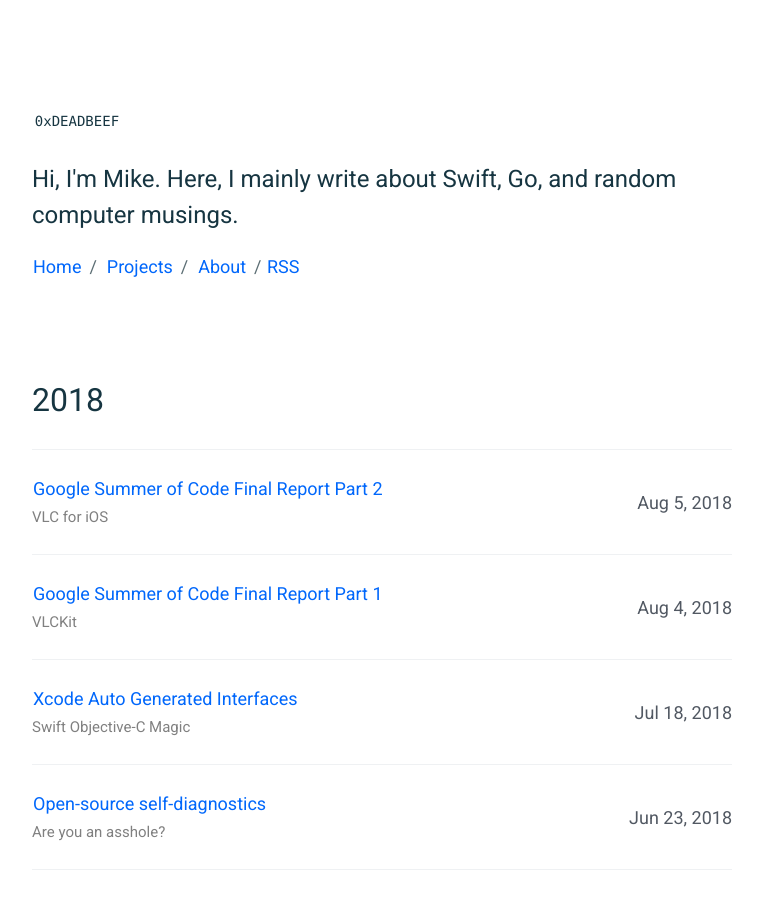
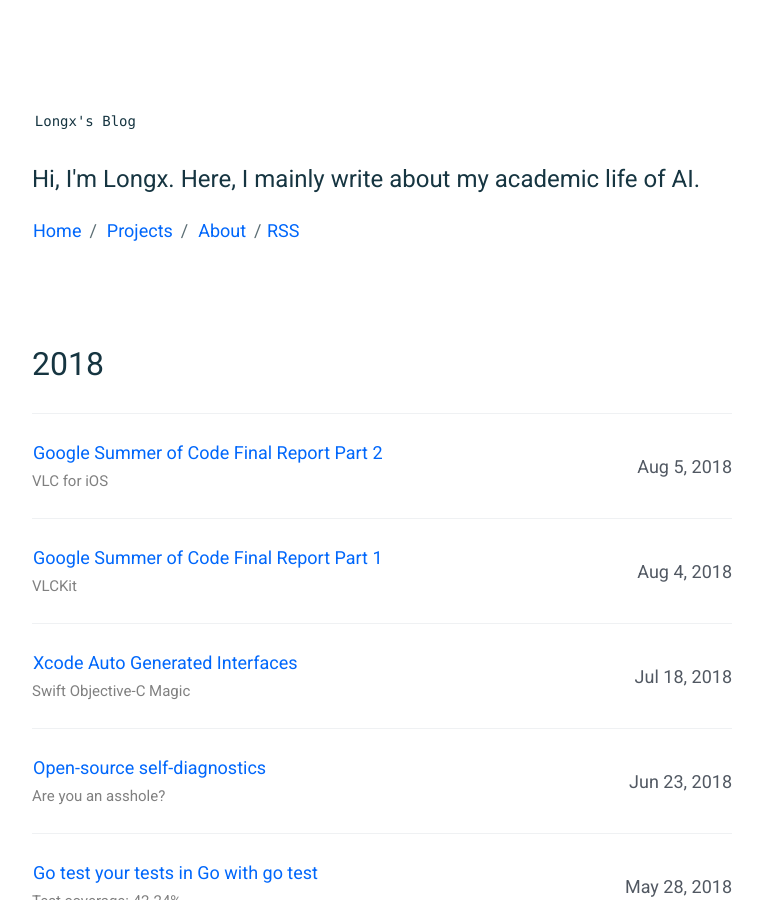
Before and after one commit to Say-Hello2y/Say-Hello2y.github.io, a Jekyll site: the page built from index.html, in a window 1280 px wide and 900 px high. Shown: the whole window, without its empty margins (258-1020 px from the left). Built offline with Jekyll 4.4.1, drawn with Linux system fonts in a browser that asks for light colours; a script that is not in the unit is left out; some of the changed text lies outside the part shown.

Commit message:
first commit

```diff
--- a/_config.yml
+++ b/_config.yml
@@ -1,16 +1,16 @@
 # Site settings
-title: "0xDEADBEEF"
+title: "Longx's Blog"
 description: >
-    Hi, I'm Mike. Here, I mainly write about Swift, Go, and random computer musings.
+    Hi, I'm Longx. Here, I mainly write about my academic life of AI.
 
-author: Mike JS. Choi
-email: mkchoi212@icloud.com
+author: Longx
+email: longxhe@gmail.com
 baseurl: ""
-url: "https://www.deadbeef.me"
-twitter_username: bananamlkshake2
-github_username:  mkchoi212
-disqus_id: deadbeef-me
-google_analytics_id: UA-101802837-1
+url: "https://say-hello2y.github.io/"
+twitter_username: longx
+github_username:  Say-Hello2y
+disqus_id: None
+google_analytics_id: None
 
 # SEO
 gem:
@@ -19,9 +19,9 @@ gem:
 social:
   name: Mike JS. Choi
   links:
-    - https://github.com/mkchoi212
-    - https://twitter.com/bananamlkshake2
-    - https://www.linkedin.com/in/mikejschoi/
+    - https://github.com/Say-Hello2y
+    - https://twitter.com/longxiang_he
+    - https://say-hello2y.github.io/
 
 # Build settings
 include: [_pages]
```
